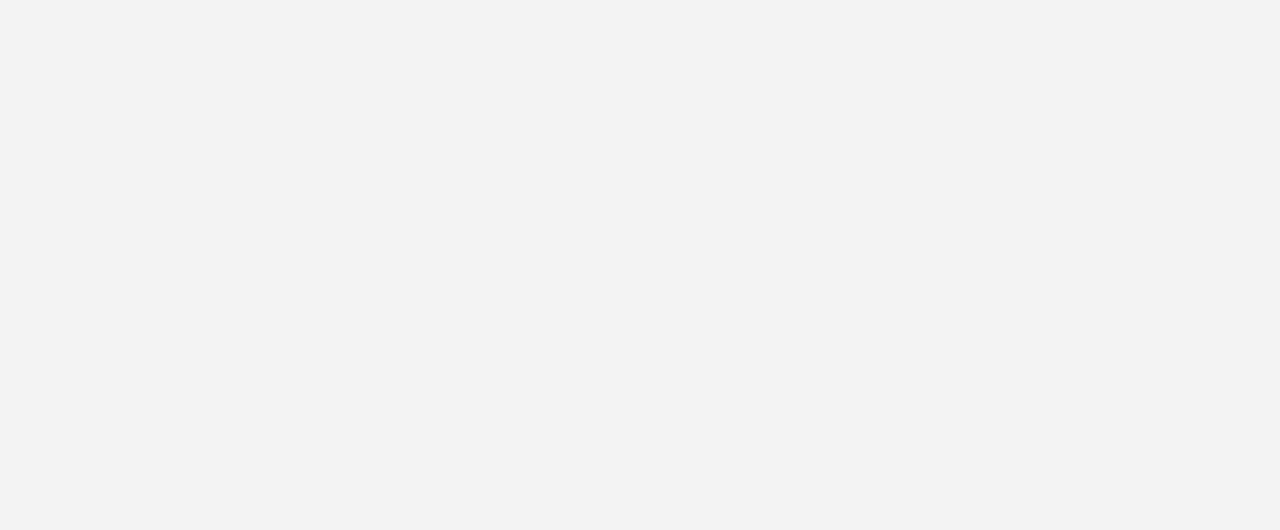
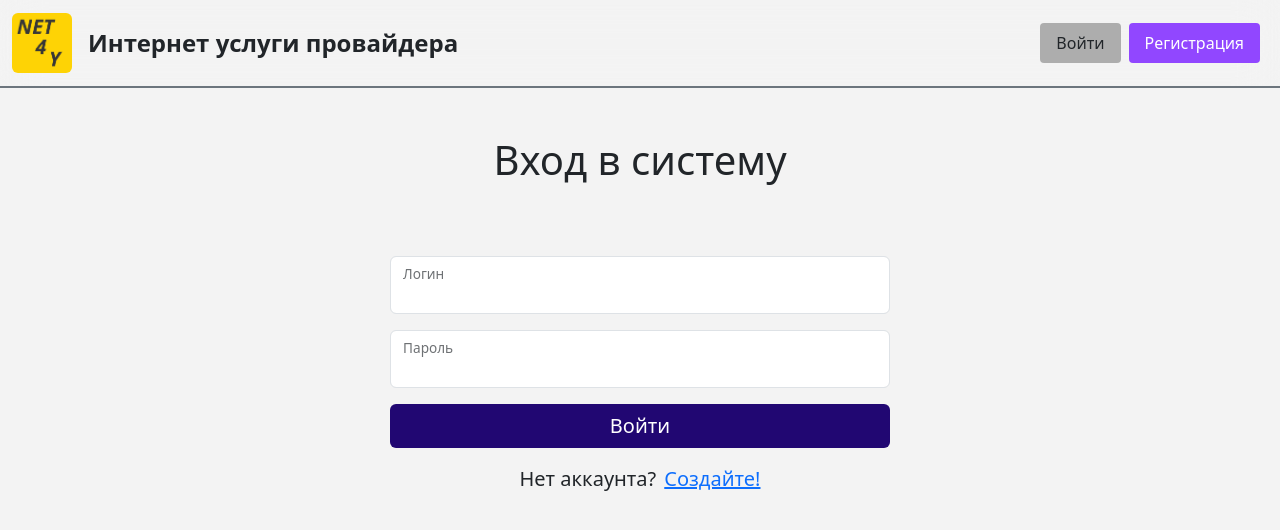
Before and after one commit to vcreatorv/bmstu_iu5_web_frontend, a React (Vite) app in the folder provider/: page /internet-service-provider-frontend/login in a window 1280 px wide. Shown: the top 530 px of the page. Built offline with nearby package versions, Linux system fonts and the light colour scheme; a web font is replaced by a local one.

Commit message:
ui fixes

```diff
--- a/provider/src/App.tsx
+++ b/provider/src/App.tsx
@@ -6,7 +6,7 @@
 
 function App() {
   return (
-      <BrowserRouter basename='/bmstu_iu5_web_frontend'>
+      <BrowserRouter basename='/internet-service-provider-frontend'>
         <Provider store={store}>
           <AppRoutes/>
         </Provider>
--- a/provider/src/components/Navbar/index.tsx
+++ b/provider/src/components/Navbar/index.tsx
@@ -53,7 +53,7 @@
         <NavbarComp.Collapse id="basic-navbar-nav">
           <Nav className="me-auto">
             <Link to="/provider-duties" className="text-dark catalog-link">
-              Каталог услуг провайдера
+              Интернет услуги провайдера
             </Link>
           </Nav>
 
--- a/provider/src/core/api/API.ts
+++ b/provider/src/core/api/API.ts
@@ -497,7 +497,7 @@
  * REST API провайдера для составления заявок на подключение и просмотра услуг.
  *
  *  Полезные ссылки:
- * <ul><li>https://github.com/vcreatorv/bmstu_iu5_web</li></ul>
+ * <ul><li>https://github.com/vcreatorv/internet-service-provider-backend</li></ul>
  */
 export class Api<SecurityDataType extends unknown> extends HttpClient<SecurityDataType> {
   constructor(config: ApiConfig<SecurityDataType> = {}) {
--- a/provider/src/pages/ConnectionRequestPage/index.tsx
+++ b/provider/src/pages/ConnectionRequestPage/index.tsx
@@ -30,7 +30,7 @@
           <Breadcrumbs
               middleItems={[
                   {
-                      name: "Каталог",
+                      name: "Интернет услуги провайдера",
                       link: "/provider-duties"
                   }
               ]}
--- a/provider/src/pages/ProviderCatalogPage/index.tsx
+++ b/provider/src/pages/ProviderCatalogPage/index.tsx
@@ -26,7 +26,7 @@
       <Navbar/>
       <Container className="pb-4 d-flex flex-column mx-auto" style={{maxWidth:'1200px'}}>
         <Container className="d-flex flex-row m-0 mt-5 mb-5 p-0" style={{maxWidth:'1200px'}}>
-          <Breadcrumbs endItem="Каталог"/>
+          <Breadcrumbs endItem="Интернет услуги провайдера"/>
           <div className='ms-auto'>
             <CartIcon connectionRequestId={connectionRequestId ? connectionRequestId : 0} itemsInCart={itemsInCart} />
           </div>
--- a/provider/src/pages/ProviderServicePage/index.tsx
+++ b/provider/src/pages/ProviderServicePage/index.tsx
@@ -24,7 +24,7 @@
         <Breadcrumbs
           middleItems={[
             {
-              name: "Каталог",
+              name: "Интернет услуги провайдера",
               link: "/provider-duties"
             }
           ]}
--- a/provider/vite.config.js
+++ b/provider/vite.config.js
@@ -42,7 +42,7 @@
           },
         })
     ],
-    base: "/bmstu_iu5_web_frontend/",
+    base: "/internet-service-provider-frontend",
     server: {
         port: 3000,
         proxy: {
--- a/provider/vite.config.ts
+++ b/provider/vite.config.ts
@@ -41,7 +41,7 @@
           },
         })
     ],
-    base: "/bmstu_iu5_web_frontend/",
+    base: "/internet-service-provider-frontend",
     server: {
         port: 3000,
         proxy: {
```
